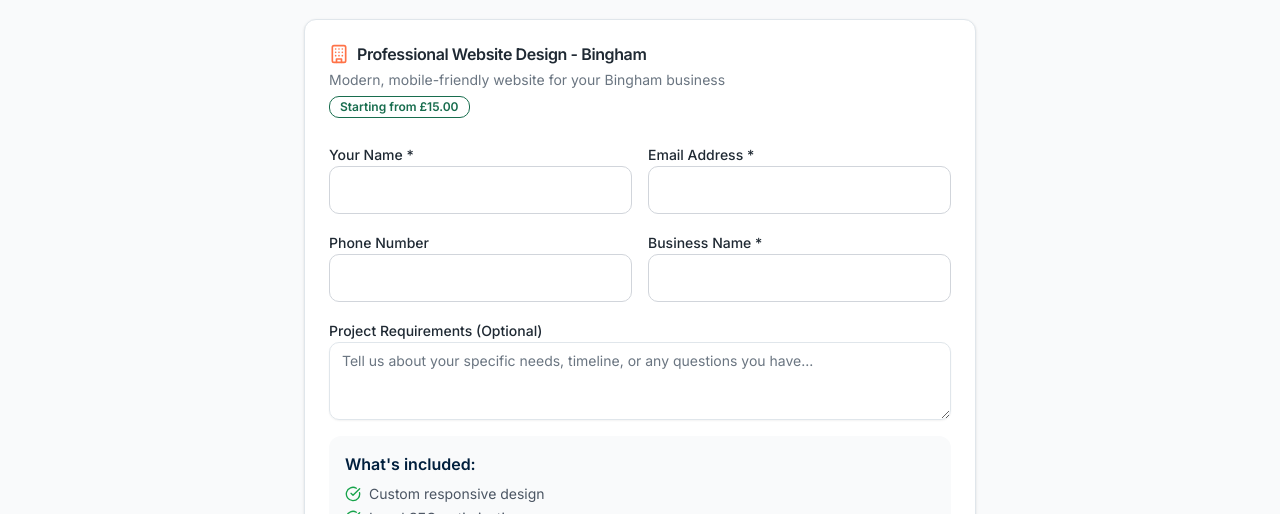
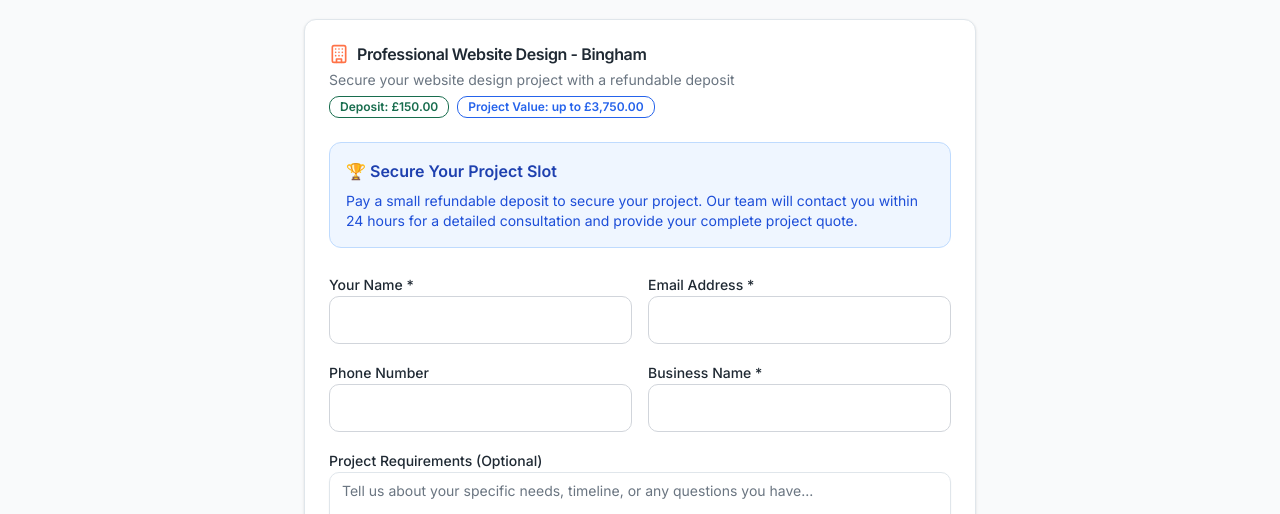
Before and after one commit to themartincox/postinosite, a Next.js app: page /bingham/book/website-design in a window 1280 px wide. Shown: the part 286-800 px from the top of the page. Built offline with nearby package versions, Linux system fonts and the light colour scheme; no server answers.

Commit message:
Add files via upload

```diff
--- a/src/components/LocalServicePayment.tsx
+++ b/src/components/LocalServicePayment.tsx
@@ -56,6 +56,12 @@ export default function LocalServicePayment({ service, area }: LocalServicePayme
     try {
       // Store customer information for post-payment processing
       await createPaymentFlow(area, service, customerInfo);
+
+      // Check if Stripe is available (client-side only)
+      const stripe = getStripe();
+      if (!stripe) {
+        throw new Error('Stripe not available on server side');
+      }
 
       // Try to get a pre-configured payment link first
       const paymentLinkUrl = getPaymentLinkForService(area, service);
@@ -142,20 +148,28 @@ Please process this booking and send payment instructions.
           <div className="w-16 h-16 bg-green-100 rounded-full flex items-center justify-center mx-auto mb-4">
             <CheckCircle className="h-8 w-8 text-green-600" />
           </div>
-          <CardTitle className="text-2xl text-green-600">Booking Confirmed!</CardTitle>
+          <CardTitle className="text-2xl text-green-600">Deposit Received - Project Secured!</CardTitle>
           <CardDescription>
-            Thank you for choosing Postino for your {area} business needs.
+            Thank you for securing your {area} business project with Postino.
           </CardDescription>
         </CardHeader>
         <CardContent className="text-center space-y-4">
           <div className="bg-soft-gray p-4 rounded-lg">
             <h3 className="font-semibold text-midnight-blue mb-2">What happens next?</h3>
             <div className="text-sm text-gray-600 space-y-2">
-              <p>• You'll receive a confirmation email within 5 minutes</p>
-              <p>• Our team will contact you within 24 hours to discuss your requirements</p>
-              <p>• We'll provide a detailed project timeline and next steps</p>
-              <p>• Work begins immediately after final requirements confirmation</p>
+              <p>• <strong>Within 2 hours:</strong> Deposit confirmation email with receipt</p>
+              <p>• <strong>Within 24 hours:</strong> Our team will call to book your consultation</p>
+              <p>• <strong>Consultation call:</strong> Detailed requirements discussion and timeline</p>
+              <p>• <strong>Final quote:</strong> Complete project pricing less your deposit</p>
+              <p>• <strong>Project kickoff:</strong> Work begins immediately after approval</p>
             </div>
+          </div>
+          <div className="bg-blue-50 border border-blue-200 p-4 rounded-lg">
+            <h4 className="font-semibold text-blue-800 mb-2">💡 Your Deposit</h4>
+            <p className="text-sm text-blue-700">
+              Your deposit secures your project slot and will be deducted from the final project cost.
+              Fully refundable if you decide not to proceed after our consultation.
+            </p>
           </div>
           <div className="flex items-center justify-center space-x-4 text-sm text-gray-600">
             <div className="flex items-center">
@@ -185,16 +199,27 @@ Please process this booking and send payment instructions.
           </CardDescription>
           <div className="flex items-center space-x-2">
             <Badge variant="outline" className="text-forest-green border-forest-green">
-              Starting from {formatPrice(serviceConfig.price)}
+              Deposit: {formatPrice(serviceConfig.price)}
+            </Badge>
+            <Badge variant="outline" className="text-blue-600 border-blue-600">
+              Project Value: up to {formatPrice(serviceConfig.maxPrice)}
             </Badge>
             {serviceConfig.recurring && (
               <Badge variant="outline" className="text-coral-red border-coral-red">
-                Monthly
+                Monthly Service
               </Badge>
             )}
           </div>
         </CardHeader>
         <CardContent>
+          <div className="bg-blue-50 border border-blue-200 p-4 rounded-lg mb-6">
+            <h4 className="font-semibold text-blue-800 mb-2">🏆 Secure Your Project Slot</h4>
+            <p className="text-sm text-blue-700">
+              Pay a small refundable deposit to secure your project. Our team will contact you within 24 hours
+              for a detailed consultation and provide your complete project quote.
+            </p>
+          </div>
+
           <form onSubmit={handleInfoSubmit} className="space-y-4">
             <div className="grid md:grid-cols-2 gap-4">
               <div>
@@ -251,7 +276,7 @@ Please process this booking and send payment instructions.
             </div>
 
             <div className="bg-soft-gray p-4 rounded-lg">
-              <h4 className="font-semibold text-midnight-blue mb-2">What's included:</h4>
+              <h4 className="font-semibold text-midnight-blue mb-2">What's included in your project:</h4>
               <ul className="space-y-1 text-sm text-gray-600">
                 {serviceConfig.features.map((feature, index) => (
                   <li key={index} className="flex items-center">
@@ -263,7 +288,7 @@ Please process this booking and send payment instructions.
             </div>
 
             <Button type="submit" className="w-full bg-coral-red hover:bg-coral-red/90">
-              Continue to Payment
+              Continue to Secure Project Slot
             </Button>
           </form>
         </CardContent>
@@ -276,10 +301,10 @@ Please process this booking and send payment instructions.
       <CardHeader>
         <CardTitle className="flex items-center">
           <CreditCard className="h-5 w-5 mr-2 text-coral-red" />
-          Secure Payment
+          Secure Your Project Slot
         </CardTitle>
         <CardDescription>
-          Complete your booking for {serviceConfig.name}
+          Pay your deposit to reserve {serviceConfig.name}
         </CardDescription>
       </CardHeader>
       <CardContent>
@@ -287,24 +312,36 @@ Please process this booking and send payment instructions.
           <div className="bg-soft-gray p-4 rounded-lg">
             <div className="flex justify-between items-center mb-2">
               <span className="font-semibold">{serviceConfig.name}</span>
-              <span className="font-bold text-lg">{formatPrice(serviceConfig.price)}</span>
+              <div className="text-right">
+                <div className="font-bold text-lg text-coral-red">{formatPrice(serviceConfig.price)}</div>
+                <div className="text-xs text-gray-500">Refundable deposit</div>
+              </div>
             </div>
-            <div className="text-sm text-gray-600">
+            <div className="text-sm text-gray-600 mb-3">
               <p>Customer: {customerInfo.name}</p>
               <p>Business: {customerInfo.businessName}</p>
               <p>Email: {customerInfo.email}</p>
             </div>
+            <div className="bg-green-50 border border-green-200 p-3 rounded">
+              <p className="text-sm text-green-700">
+                <strong>Project Value:</strong> {formatPrice(serviceConfig.price)} - {formatPrice(serviceConfig.maxPrice)}
+                <br />
+                <strong>This deposit will be deducted from your final project cost.</strong>
+              </p>
+            </div>
           </div>
 
           <div className="bg-blue-50 border border-blue-200 p-4 rounded-lg">
-            <h4 className="font-semibold text-blue-800 mb-2">🔒 Secure Payment with Stripe</h4>
+            <h4 className="font-semibold text-blue-800 mb-2">🔒 Secure Deposit Payment</h4>
             <p className="text-sm text-blue-700 mb-3">
-              Your payment will be processed securely through Stripe. We never store your card details.
+              Your deposit secures your project slot and will be processed securely through Stripe.
+              Our team will contact you within 24 hours to schedule your consultation.
             </p>
             <ul className="text-xs text-blue-600 space-y-1">
               <li>• SSL encrypted transmission</li>
               <li>• PCI DSS compliant processing</li>
               <li>• Instant confirmation email</li>
+              <li>• Fully refundable if you decide not to proceed</li>
             </ul>
           </div>
 
@@ -330,7 +367,7 @@ Please process this booking and send payment instructions.
                 </>
               ) : (
                 <>
-                  Complete Payment - {formatPrice(serviceConfig.price)}
+                  Secure Project Slot - {formatPrice(serviceConfig.price)}
                 </>
               )}
             </Button>
--- a/src/lib/stripe.ts
+++ b/src/lib/stripe.ts
@@ -2,13 +2,21 @@ import { loadStripe, type Stripe } from '@stripe/stripe-js';
 
 // Make sure to call loadStripe outside of a component's render to avoid
 // recreating the Stripe object on every render.
-let stripePromise: Promise<Stripe | null>;
+let stripePromise: Promise<Stripe | null> | null = null;
 
 export const getStripe = () => {
+  // Only initialize on client side
+  if (typeof window === 'undefined') {
+    return null;
+  }
+
   if (!stripePromise) {
-    stripePromise = loadStripe(
-      process.env.NEXT_PUBLIC_STRIPE_PUBLISHABLE_KEY!
-    );
+    const publishableKey = process.env.NEXT_PUBLIC_STRIPE_PUBLISHABLE_KEY;
+    if (!publishableKey) {
+      console.warn('Stripe publishable key not found');
+      return null;
+    }
+    stripePromise = loadStripe(publishableKey);
   }
   return stripePromise;
 };
@@ -38,7 +46,9 @@ export const createPaymentFlow = async (
     timestamp: Date.now(),
   };
 
-  localStorage.setItem('pending_booking', JSON.stringify(bookingData));
+  if (typeof window !== 'undefined' && window.localStorage) {
+    localStorage.setItem('pending_booking', JSON.stringify(bookingData));
+  }
 
   return {
     success: true,
@@ -61,21 +71,31 @@ export const getPaymentLinkForService = (area: LocalArea, service: ServiceKey):
 
 // Validate environment configuration
 export const validateStripeConfig = (): { valid: boolean; message: string } => {
-  if (!process.env.NEXT_PUBLIC_STRIPE_PUBLISHABLE_KEY) {
+  // Only validate on client side
+  if (typeof window === 'undefined') {
+    return {
+      valid: true,
+      message: 'Server side - validation skipped.',
+    };
+  }
+
+  const publishableKey = process.env.NEXT_PUBLIC_STRIPE_PUBLISHABLE_KEY;
+
+  if (!publishableKey) {
     return {
       valid: false,
       message: 'Stripe publishable key is not configured. Please add NEXT_PUBLIC_STRIPE_PUBLISHABLE_KEY to your environment variables.',
     };
   }
 
-  if (process.env.NEXT_PUBLIC_STRIPE_PUBLISHABLE_KEY.startsWith('pk_test_')) {
+  if (publishableKey.startsWith('pk_test_')) {
     return {
       valid: true,
       message: 'Stripe is configured in test mode.',
     };
   }
 
-  if (process.env.NEXT_PUBLIC_STRIPE_PUBLISHABLE_KEY.startsWith('pk_live_')) {
+  if (publishableKey.startsWith('pk_live_')) {
     return {
       valid: true,
       message: 'Stripe is configured in live mode.',
@@ -93,9 +113,10 @@ export const BINGHAM_SERVICES = {
   website_design: {
     name: 'Professional Website Design - Bingham',
     priceId: 'price_bingham_website', // Will be set in Stripe dashboard
-    price: 1500, // Starting price in pence (£15.00)
-    maxPrice: 3750,
-    description: 'Modern, mobile-friendly website for your Bingham business',
+    price: 15000, // Deposit in pence (£150.00)
+    maxPrice: 375000, // Full price range up to £3,750
+    description: 'Secure your website design project with a refundable deposit',
+    isDeposit: true,
     features: [
       'Custom responsive design',
       'Local SEO optimization',
@@ -108,9 +129,10 @@ export const BINGHAM_SERVICES = {
   ai_chatbot: {
     name: 'AI Chatbot Development - Bingham',
     priceId: 'price_bingham_chatbot',
-    price: 1125,
-    maxPrice: 2250,
-    description: '24/7 customer service chatbot for your Bingham business',
+    price: 11250, // Deposit in pence (£112.50)
+    maxPrice: 225000, // Full price range up to £2,250
+    description: 'Reserve your AI chatbot development with a refundable deposit',
+    isDeposit: true,
     features: [
       'Custom conversation flows',
       'WhatsApp & website integration',
@@ -123,10 +145,11 @@ export const BINGHAM_SERVICES = {
   local_marketing: {
     name: 'Local Marketing Support - Bingham',
     priceId: 'price_bingham_marketing',
-    price: 600,
-    maxPrice: 1500,
-    description: 'Monthly marketing support for Bingham area businesses',
+    price: 6000, // Deposit in pence (£60.00)
+    maxPrice: 150000, // Full monthly price up to £1,500
+    description: 'Secure your monthly marketing support with a refundable deposit',
     recurring: true,
+    isDeposit: true,
     features: [
       'Local SEO & Google My Business',
       'Social media management',
@@ -139,9 +162,10 @@ export const BINGHAM_SERVICES = {
   automation: {
     name: 'Business Automation Solutions - Bingham',
     priceId: 'price_bingham_automation',
-    price: 750,
-    maxPrice: 3000,
-    description: 'Automated workflows and processes for your Bingham business',
+    price: 7500, // Deposit in pence (£75.00)
+    maxPrice: 300000, // Full price range up to £3,000
+    description: 'Reserve your automation project with a refundable deposit',
+    isDeposit: true,
     features: [
       'Automated appointment reminders',
       'Customer follow-up sequences',
@@ -157,9 +181,10 @@ export const RUSHCLIFFE_SERVICES = {
   website_design: {
     name: 'Professional Website Design - Rushcliffe',
     priceId: 'price_rushcliffe_website',
-    price: 1500,
-    maxPrice: 3750,
-    description: 'Modern, mobile-friendly website for your Rushcliffe business',
+    price: 15000, // Deposit in pence (£150.00)
+    maxPrice: 375000, // Full price range up to £3,750
+    description: 'Secure your website design project with a refundable deposit',
+    isDeposit: true,
     features: [
       'Custom responsive design',
       'Local SEO optimization',
@@ -172,9 +197,10 @@ export const RUSHCLIFFE_SERVICES = {
   ai_chatbot: {
     name: 'AI Chatbot Development - Rushcliffe',
     priceId: 'price_rushcliffe_chatbot',
-    price: 1125,
-    maxPrice: 2250,
-    description: '24/7 customer service chatbot for your Rushcliffe business',
+    price: 11250, // Deposit in pence (£112.50)
+    maxPrice: 225000, // Full price range up to £2,250
+    description: 'Reserve your AI chatbot development with a refundable deposit',
+    isDeposit: true,
     features: [
       'Custom conversation flows',
       'WhatsApp & website integration',
@@ -187,10 +213,11 @@ export const RUSHCLIFFE_SERVICES = {
   local_marketing: {
     name: 'Local Marketing Support - Rushcliffe',
     priceId: 'price_rushcliffe_marketing',
-    price: 600,
-    maxPrice: 1500,
-    description: 'Monthly marketing support for Rushcliffe area businesses',
+    price: 6000, // Deposit in pence (£60.00)
+    maxPrice: 150000, // Full monthly price up to £1,500
+    description: 'Secure your monthly marketing support with a refundable deposit',
     recurring: true,
+    isDeposit: true,
     features: [
       'Local SEO & Google My Business',
       'Social media management',
@@ -203,9 +230,10 @@ export const RUSHCLIFFE_SERVICES = {
   automation: {
     name: 'Business Automation Solutions - Rushcliffe',
     priceId: 'price_rushcliffe_automation',
-    price: 750,
-    maxPrice: 3000,
-    description: 'Automated workflows and processes for your Rushcliffe business',
+    price: 7500, // Deposit in pence (£75.00)
+    maxPrice: 300000, // Full price range up to £3,000
+    description: 'Reserve your automation project with a refundable deposit',
+    isDeposit: true,
     features: [
       'Automated appointment reminders',
       'Customer follow-up sequences',
```
